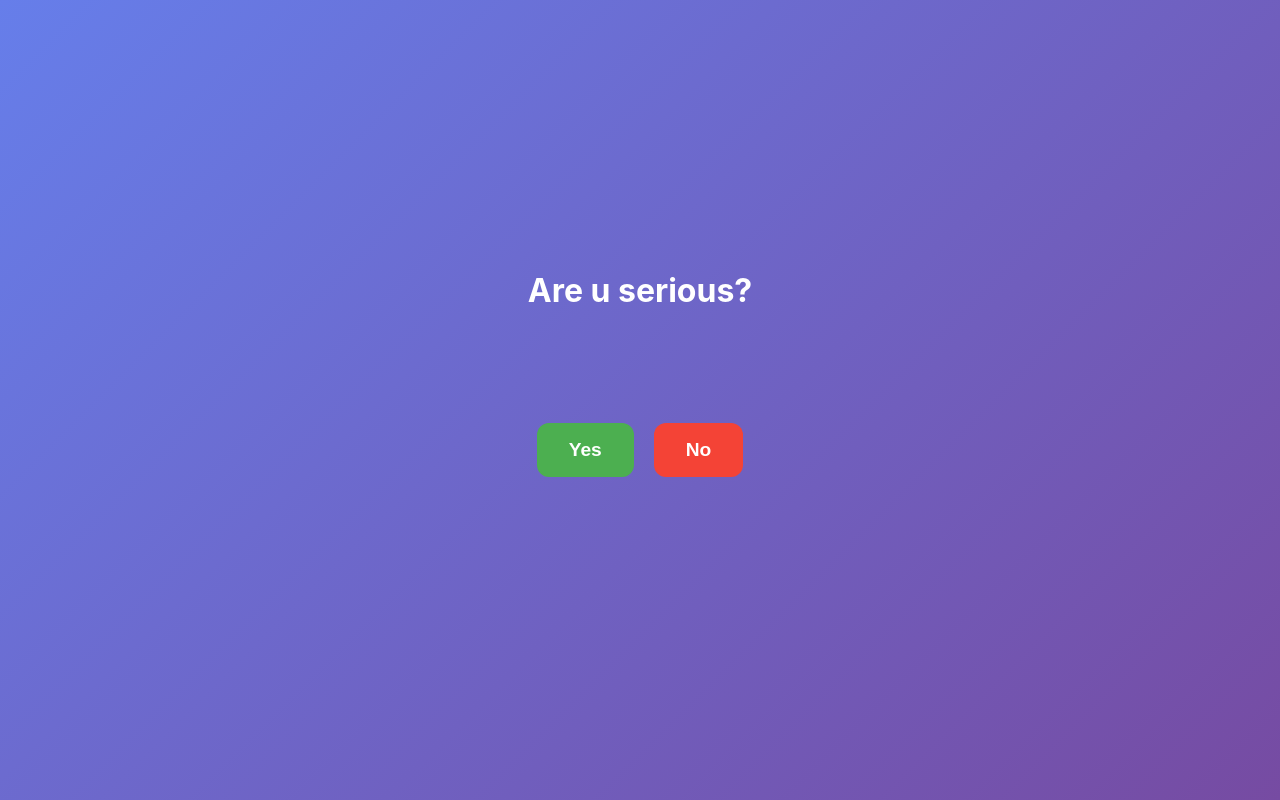
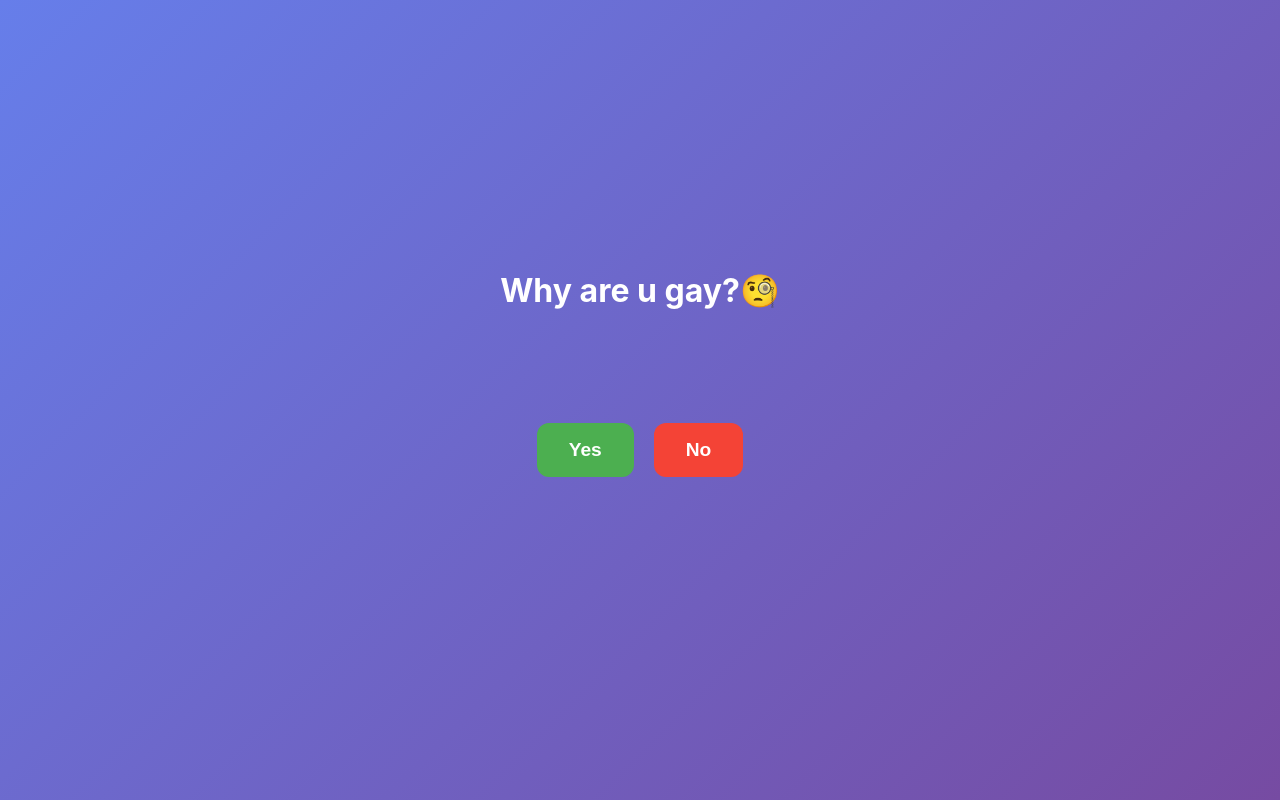
Before and after one commit to leuabe36-sys/Surp-asche, a plain HTML site: page are-you-serious.html in a window 1280 px wide. Drawn offline with Linux system fonts and the light colour scheme.

Commit message:
Change title and heading text in HTML file

```diff
--- a/are-you-serious.html
+++ b/are-you-serious.html
@@ -3,7 +3,7 @@
 <head>
 <meta charset="UTF-8">
 <meta name="viewport" content="width=device-width, initial-scale=1.0">
-<title>Are u serious?</title>
+<title>why are u gay?</title>
 <style>
   body {
     margin: 0;
@@ -53,7 +53,7 @@
 </style>
 </head>
 <body>
-  <h1>Are u serious?</h1>
+  <h1>Why are u gay?🧐</h1>
   <div class="buttons">
     <button id="yes">Yes</button>
     <button id="no">No</button>
```
